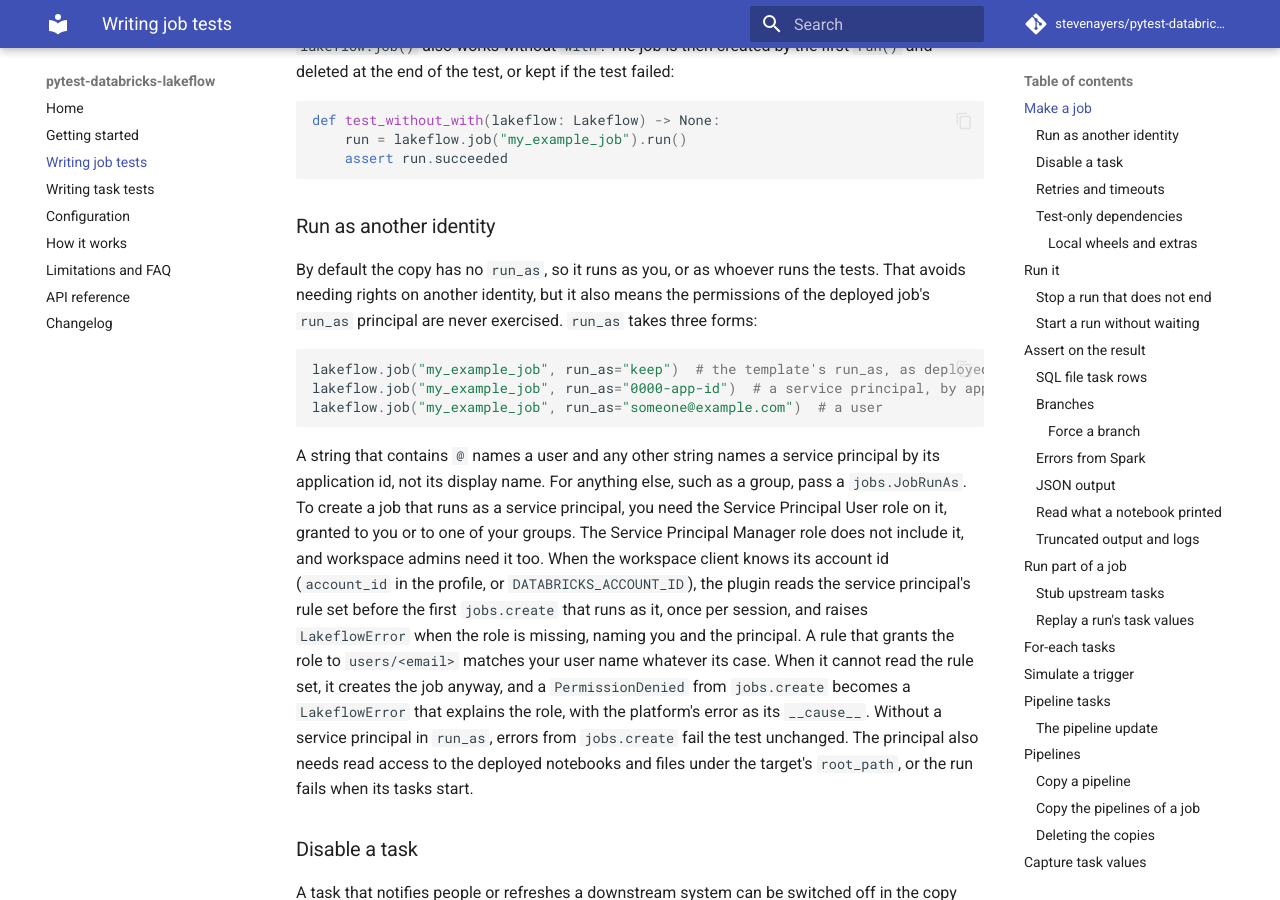
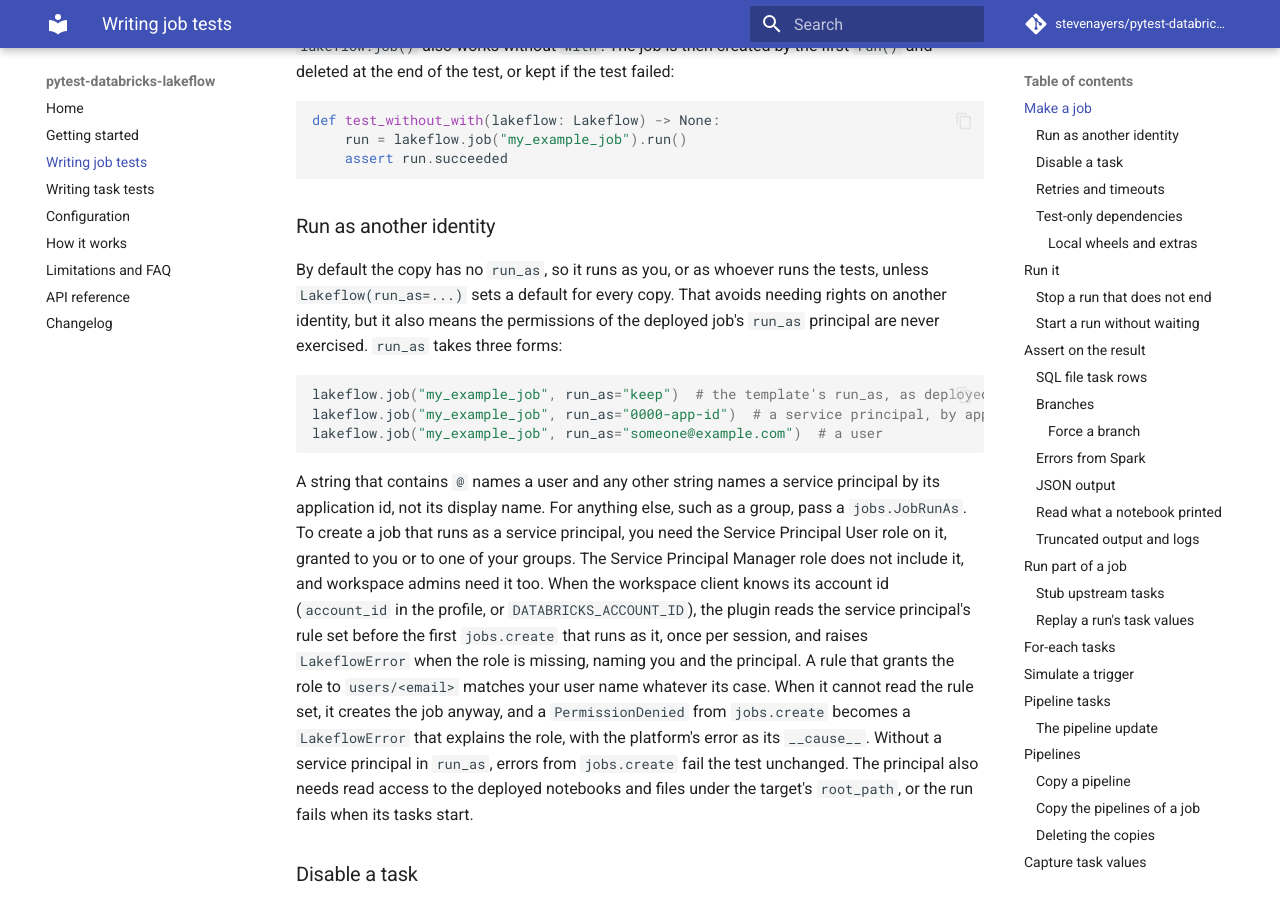
Before and after one commit to stevenayers/pytest-databricks-lakeflow, an MkDocs documentation site: the page built from docs/job-tests.md, in a window 1280 px wide and 900 px high, scrolled down 1877 px. Built offline with MkDocs 1.6.1 and Material for MkDocs 9.7.7, drawn with Linux system fonts in a browser that asks for light colours; comment, search, counter and statistics services are not loaded; some of the changed text lies outside the part shown.

Commit message:
docs: explain opting out of session defaults and pin lifecycle sources in tests
Say in "Defaults for per-call arguments" that None takes the Lakeflow value
for setup, teardown and run_as, and give the ways round it. Reword run_as in
docs/task-tests.md and the queue bullet in docs/job-tests.md to match.
Check the setup and teardown notebook sources in
test_session_default_dependencies_and_lifecycle, with a Path session default.

Co-Authored-By: Claude Opus 5.5 <noreply@anthropic.com>
Claude-Session: https://claude.ai/code/session_01EEckV7of75oAfQqB5zgFfe

````diff
--- a/docs/job-tests.md
+++ b/docs/job-tests.md
@@ -59,7 +59,7 @@ def test_without_with(lakeflow: Lakeflow) -> None:
 
 ### Run as another identity
 
-By default the copy has no `run_as`, so it runs as you, or as whoever runs the tests. That avoids needing rights on another identity, but it also means the permissions of the deployed job's `run_as` principal are never exercised. `run_as` takes three forms:
+By default the copy has no `run_as`, so it runs as you, or as whoever runs the tests, unless `Lakeflow(run_as=...)` sets a default for every copy. That avoids needing rights on another identity, but it also means the permissions of the deployed job's `run_as` principal are never exercised. `run_as` takes three forms:
 
 ```python
 lakeflow.job("my_example_job", run_as="keep")  # the template's run_as, as deployed
@@ -208,7 +208,7 @@ def lakeflow() -> Lakeflow:
 - `timeout` is a `timedelta`. It defaults to `Lakeflow`'s `timeout`, which is 30 minutes. When it expires the run is cancelled and `LakeflowTimeout` is raised. The job itself is created with `timeout_seconds` set to `Lakeflow`'s `timeout` plus 60 seconds, so the platform stops the run if the test process dies. When `timeout` plus 60 seconds is longer than the job's `timeout_seconds`, `run()` first lengthens it to that with `jobs.update` and logs the change, as a warning when the shorter value came from the template or `modify_settings`. Later runs with the same or a shorter timeout make no update.
 - `stop_after`, keyword only, is a `timedelta` for a job that does not end on its own, such as a streaming job. That long after the run started, the run is cancelled, polled until it has ended, and returned as a `JobRun` whose `cancelled` is true, instead of raising. `timeout` still applies: a run that has not ended by then raises `LakeflowTimeout`, and a `stop_after` longer than `timeout` raises `LakeflowError` before the run starts. See [Stop a run that does not end](#stop-a-run-that-does-not-end).
 - `performance_target`, keyword only, sets the performance target of this run only, as a `jobs.PerformanceTarget` or its name, such as `"PERFORMANCE_OPTIMIZED"`. The job's settings are not changed. It applies to serverless tasks; tasks on classic clusters ignore it. An unknown name raises `ValueError` before the run starts.
-- `queue`, keyword only, turns queueing on or off for this run only. `job.run(queue=False)` sends `QueueSettings(enabled=False)`.
+- `queue`, keyword only, turns queueing on or off for this run only. `job.run(queue=False)` sends `QueueSettings(enabled=False)`. `None`, the default, takes `Lakeflow`'s `queue`, and when that is `None` too, the job's own queue setting. See [Defaults for per-call arguments](configuration.md#defaults-for-per-call-arguments).
 - `full_refresh`, `full_refresh_selection`, `refresh_selection`, `refresh_flow_selection` and `reset_checkpoint_selection`, keyword only, set how the job's pipeline tasks refresh in this run. See [pipeline tasks](#pipeline-tasks).
 - `replay`, keyword only, stubs the tasks that `only` leaves out with the task values a previous run captured. See [replay a run's task values](#replay-a-runs-task-values).
 
````
Also changed, not shown: docs/configuration.md (+2 -0 lines), docs/task-tests.md (+1 -1 lines), 1 other file.
